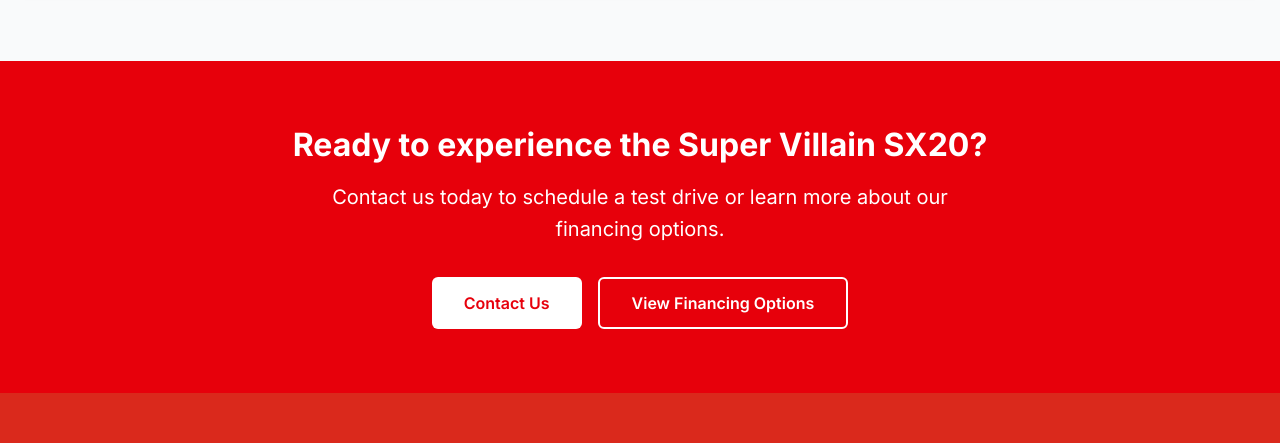
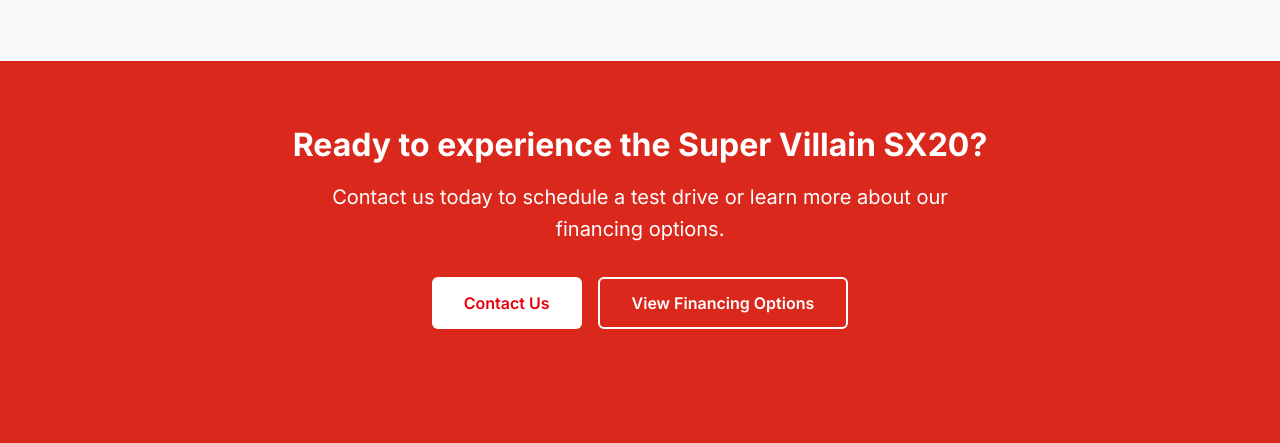
Before and after one commit to jrwhip/gilberts-powersports, a React app: page /side-by-side/sx20 in a window 1280 px wide. Shown: the part 1824-2267 px from the top of the page. Built offline with nearby package versions, Linux system fonts and the light colour scheme.

Commit message:
feat: update call to action section background color to segway

```diff
--- a/src/app/side-by-side/[modelId]/page.tsx
+++ b/src/app/side-by-side/[modelId]/page.tsx
@@ -381,7 +381,7 @@ export default function ModelPage({ params }: Params) {
         </section>
 
         {/* Call to Action */}
-        <section className="bg-red-600 text-white py-16">
+        <section className="bg-segway text-white py-16">
           <div className="container mx-auto px-4 text-center">
             <h2 className="text-3xl font-bold mb-4">Ready to experience the {model.name}?</h2>
             <p className="text-xl mb-8 max-w-2xl mx-auto">
```
